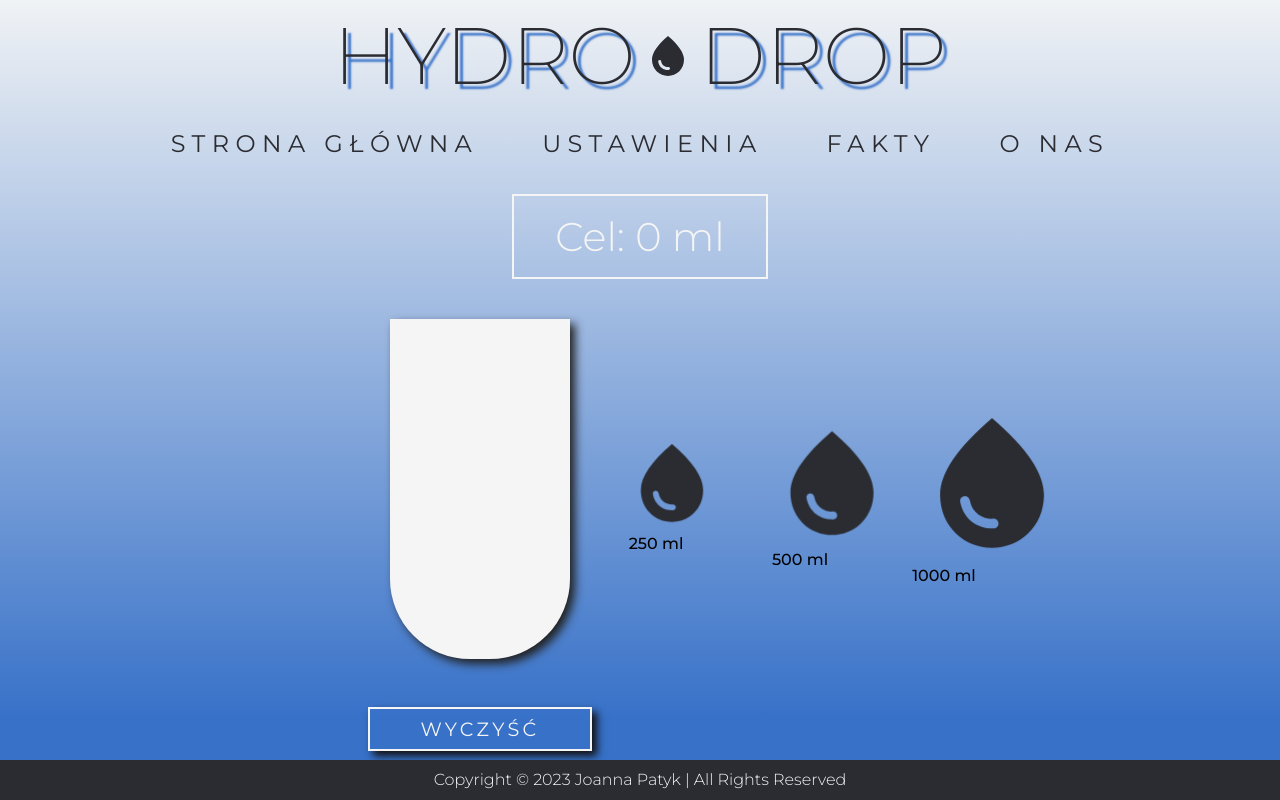
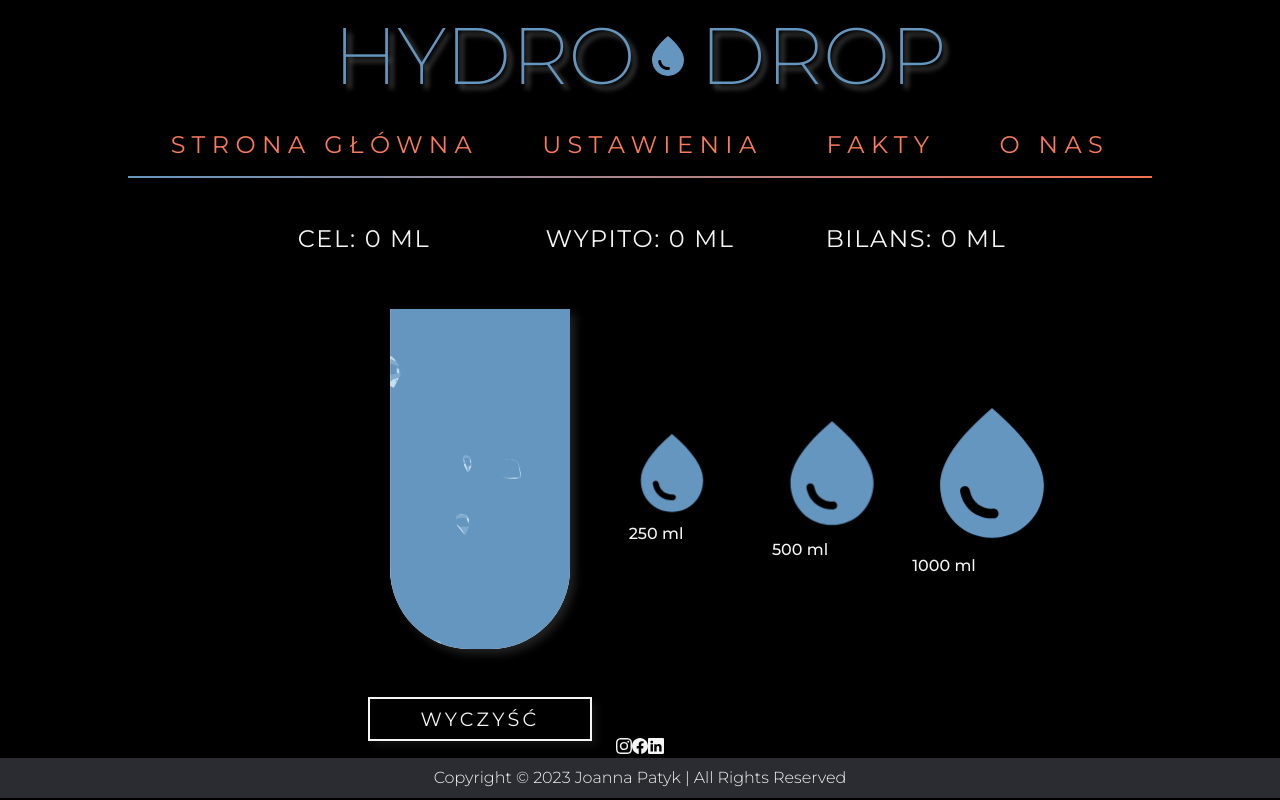
Before and after one commit to JoannaPatyk/hydrocrab-app, a React (Create React App) app: page /dashboard in a window 1280 px wide. Built offline with nearby package versions, Linux system fonts and the light colour scheme; a web font is replaced by a local one.

Commit message:
Next part of UI changes

```diff
--- a/src/components/BigCup.js
+++ b/src/components/BigCup.js
@@ -1,14 +1,32 @@
-import React from 'react';
+import React, { useEffect, useState } from 'react';
 import styled from 'styled-components';
+import drops from '../assets/drops.png';
+import { GiLaurelCrown } from 'react-icons/gi';
 import { useAppStateContext } from '../context/AppStateContext';
 
 function BigCup() {
     const { appState } = useAppStateContext();
+    const [isActive, setIsActive] = useState(false);
+
+    useEffect(() => {
+        if (appState.drunkWaterHeight === 350) {
+            setIsActive(!isActive);
+            console.log(isActive);
+        }
+        // eslint-disable-next-line
+    }, [appState.drunkWaterHeight]);
+
     return (
         <Wrapper>
             <div className="big-cup-container">
                 <div className="big-cup">
-                    <div className="water" style={{ height: `${appState.drunkWaterHeight}px` }}></div>
+                    <div
+                        className="water"
+                        style={{ height: `${appState.drunkWaterHeight < 350 ? appState.drunkWaterHeight : 350}px` }}
+                    >
+                        <GiLaurelCrown className={isActive ? 'icon active' : 'icon'} />
+                        <img src={drops} alt="" />
+                    </div>
                 </div>
             </div>
         </Wrapper>
@@ -29,10 +47,10 @@ const Wrapper = styled.div`
         height: 340px;
         width: 180px;
         margin-bottom: 4rem;
-        box-shadow: 5px 5px 10px #222;
+        box-shadow: 5px 5px 10px #222222;
         border-bottom-left-radius: 80px;
         border-bottom-right-radius: 80px;
-        background-color: whitesmoke;
+        background-color: rgb(245, 245, 245);
         overflow: hidden;
     }
 
@@ -43,7 +61,15 @@ const Wrapper = styled.div`
         width: 100%;
         border-bottom-left-radius: 80px;
         border-bottom-right-radius: 80px;
-        background: #2b2c32;
+        /* background-image: url('/assets/drops.png'); */
+    }
+
+    .icon {
+        display: none;
+    }
+
+    .active {
+        display: block;
     }
 `;
 
--- a/src/components/Menu.js
+++ b/src/components/Menu.js
@@ -11,11 +11,11 @@ function Menu() {
                     return (
                         <NavLink to={path} className="menu-element" key={id}>
                             <h1>{text}</h1>
-                            <div className="line"></div>
                         </NavLink>
                     );
                 })}
             </nav>
+            <hr />
         </Wrapper>
     );
 }
@@ -43,20 +43,22 @@ const Wrapper = styled.nav`
         justify-content: center;
         align-items: center;
         flex-direction: column;
-        color: #2b2c32;
+        color: #fa7a5a;
         text-decoration: none;
+        transition: 0.5s;
     }
 
-    .line {
-        height: 2px;
-        width: 0;
-        border-radius: 10px;
-        background: linear-gradient(to right, #3771c8, #f37151);
-        transition: 0.6s;
+    .menu-element:hover {
+        color: #f5532a;
+        transform: scale(0.95);
     }
 
-    .menu-element:hover .line {
-        width: 10rem;
+    hr {
+        width: 80%;
+        height: 2px;
+        border: none;
+        margin: 0 auto;
+        background: linear-gradient(to right, #6596c0, #f37151);
     }
 `;
 
--- a/src/components/SmallCup.js
+++ b/src/components/SmallCup.js
@@ -30,7 +30,7 @@ const Wrapper = styled.div`
     }
 
     p {
-        color: black;
+        color: #f5f5f5;
         text-align: center;
         font-size: 1rem;
         font-family: 'Montserrat', sans-serif;
--- a/src/index.css
+++ b/src/index.css
@@ -13,7 +13,8 @@ body {
     color: #f5f5f5;
     font-weight: 300;
     font-family: 'Montserrat', sans-serif;
-    background: linear-gradient(0deg, rgba(55, 113, 200, 1) 10%, rgba(236, 239, 242, 0.7875525210084033) 100%);
+    background-color: #000000;
+    /* background: linear-gradient(0deg, rgba(55, 113, 200, 1) 10%, rgba(236, 239, 242, 0.7875525210084033) 100%); */
 }
 
 .form-input {
@@ -21,7 +22,7 @@ body {
     padding: 0.5rem;
     margin: 0.5rem 0;
     border: none;
-    border-bottom: 1px solid #fff;
+    border-bottom: 1px solid #f5f5f5;
     font-size: 1.1rem;
     font-family: inherit;
     font-weight: 500;
@@ -33,14 +34,14 @@ body {
 .btn {
     width: 20rem;
     padding: 0.5rem 2rem;
-    color: whitesmoke;
+    color: #f5f5f5;
     font-family: inherit;
     font-size: 2rem;
     text-transform: uppercase;
     text-decoration: none;
     letter-spacing: 0.5rem;
     text-align: center;
-    border: 2px solid whitesmoke;
+    border: 2px solid #f5f5f5;
     box-shadow: 5px 5px 8px #111;
     background-color: transparent;
     transition: 0.4s linear;
@@ -49,7 +50,7 @@ body {
 
 .btn:hover {
     color: #2b2c32;
-    background-color: whitesmoke;
+    background-color: #f5f5f5;
     transform: scale(0.99);
 }
 
@@ -66,13 +67,13 @@ body {
     margin: 0.5rem;
     height: 10vh;
     line-height: 10vh;
-    color: #2b2c32;
+    color: #6596c0;
     font-size: 5rem;
     font-weight: 200;
-    text-shadow: 5px 5px 2px #3771c8;
+    text-shadow: 5px 5px 5px #f5f5f559;
 }
 
 .icon {
-    color: #2b2c32;
+    color: #6596c0;
     font-size: 3rem;
 }
--- a/src/pages/About.js
+++ b/src/pages/About.js
@@ -1,7 +1,7 @@
 import React from 'react';
 
 function About() {
-    return <div>About</div>;
+    return <div></div>;
 }
 
 export default About;
--- a/src/pages/Dashboard.js
+++ b/src/pages/Dashboard.js
@@ -3,7 +3,7 @@ import styled from 'styled-components';
 import BigCup from '../components/BigCup';
 import SmallCup from '../components/SmallCup';
 import Footer from '../components/Footer';
-
+import { BsInstagram, BsFacebook, BsLinkedin } from 'react-icons/bs';
 import { useAppStateContext } from '../context/AppStateContext';
 
 function Dashboard() {
@@ -29,16 +29,21 @@ function Dashboard() {
 
     const handleCleanUp = () => {
         setDrunkAmount(0);
+        setAppState({ ...appState, drunkWaterHeight: 0 });
     };
 
     return (
         <Wrapper>
             <div className="dashboard-container">
                 <div className="main-container">
-                    <h1 className="target">Cel: {appState.literAmount} ml</h1>
+                    <div className="info-panel">
+                        <h2 className="target">Cel: {appState.literAmount} ml</h2>
+                        <h2 className="drunk">Wypito: {drunkAmount} ml</h2>
+                        <h2 className="balance">Bilans: {appState.literAmount - drunkAmount} ml</h2>
+                    </div>
                     <div className="cup-container">
                         <div className="big-cup-container">
-                            <BigCup />
+                            <BigCup drunkAmount={drunkAmount} />
                             <button className="btn" onClick={handleCleanUp}>
                                 wyczyść
                             </button>
@@ -56,6 +61,13 @@ function Dashboard() {
                         </div>
                     </div>
                 </div>
+
+                <div className="media-container">
+                    <BsInstagram />
+                    <BsFacebook />
+                    <BsLinkedin />
+                </div>
+
                 <Footer />
             </div>
         </Wrapper>
@@ -65,7 +77,7 @@ function Dashboard() {
 const Wrapper = styled.div`
     .dashboard-container {
         position: relative;
-        min-height: 78vh;
+        min-height: calc(78vh - 4px);
         width: 100vw;
         overflow: hidden;
         text-align: center;
@@ -77,6 +89,14 @@ const Wrapper = styled.div`
         align-items: center;
         justify-content: center;
         flex-direction: column;
+    }
+
+    .info-panel {
+        width: 100%;
+        display: flex;
+        align-items: center;
+        justify-content: center;
+        gap: 20px;
     }
 
     .cup-container {
@@ -107,12 +127,15 @@ const Wrapper = styled.div`
         border: none;
     }
 
-    .target {
+    .target,
+    .drunk,
+    .balance {
         width: 20%;
-        font-size: 2.5rem;
-        font-weight: 300;
+        font-weight: 400;
+        color: #f5f5f5;
+        text-transform: uppercase;
+        letter-spacing: 0.1rem;
         padding: 1rem;
-        border: 2px solid whitesmoke;
     }
 
     .big-cup-container {
--- a/src/pages/Facts.js
+++ b/src/pages/Facts.js
@@ -1,7 +1,7 @@
 import React from 'react';
 
 function Facts() {
-    return <div>Facts</div>;
+    return <div></div>;
 }
 
 export default Facts;
--- a/src/pages/Landing.js
+++ b/src/pages/Landing.js
@@ -69,14 +69,14 @@ const Wrapper = styled.div`
     }
 
     .icon {
-        color: whitesmoke;
+        color: #f5f5f5;
         font-size: 3rem;
     }
 
     .line {
         width: 5rem;
         height: 1px;
-        background-color: whitesmoke;
+        background-color: #f5f5f5;
     }
 
     .btn {
--- a/src/pages/Settings.js
+++ b/src/pages/Settings.js
@@ -27,7 +27,7 @@ function Settings() {
         }
 
         if (appState.activity === 'mała') {
-            baseAmount += 150;
+            baseAmount += 200;
         } else if (appState.activity === 'średnia') {
             baseAmount += 400;
         } else if (appState.activity === 'duża') {
@@ -128,7 +128,7 @@ const Wrapper = styled.div`
         height: 78vh;
         width: 70vw;
         margin: 0 auto;
-        color: #2b2c32;
+        color: #f5f5f5;
         text-align: center;
         overflow: hidden;
     }
@@ -142,7 +142,7 @@ const Wrapper = styled.div`
         font-size: 1.5rem;
         line-height: 50px;
         text-align: center;
-        color: #2b2c32;
+        color: #f5f5f5;
     }
 
     h2,
@@ -176,7 +176,7 @@ const Wrapper = styled.div`
         align-items: center;
         justify-content: center;
         width: 100%;
-        height: 80%;
+        height: 90%;
     }
 
     .question,
@@ -218,7 +218,7 @@ const Wrapper = styled.div`
         width: 12rem;
         padding: 0.5rem;
         margin: 0.5rem 0;
-        border-bottom: 1px solid #fff;
+        border-bottom: 1px solid #f5f5f5;
         font-size: 1.1rem;
         font-family: inherit;
         font-weight: 500;
@@ -236,35 +236,6 @@ const Wrapper = styled.div`
     label {
         font-size: 1.4rem;
     }
-
-    .background-img {
-        height: 90%;
-        position: absolute;
-        top: 50%;
-        left: 50%;
-        transform: translate(-50%, -50%);
-        z-index: -90;
-        opacity: 0.9;
-    }
-
-    .wave-img {
-        width: 100%;
-        position: absolute;
-        top: 0;
-        left: 50%;
-        transform: translateX(-50%);
-        z-index: -100;
-        opacity: 0.1;
-    }
-
-    .settings-img {
-        height: 75%;
-        position: absolute;
-        bottom: 0;
-        left: 0;
-        z-index: -50;
-        opacity: 0.9;
-    }
 `;
 
 export default Settings;
```
Also changed, not shown: src/assets/drops.png (added).
